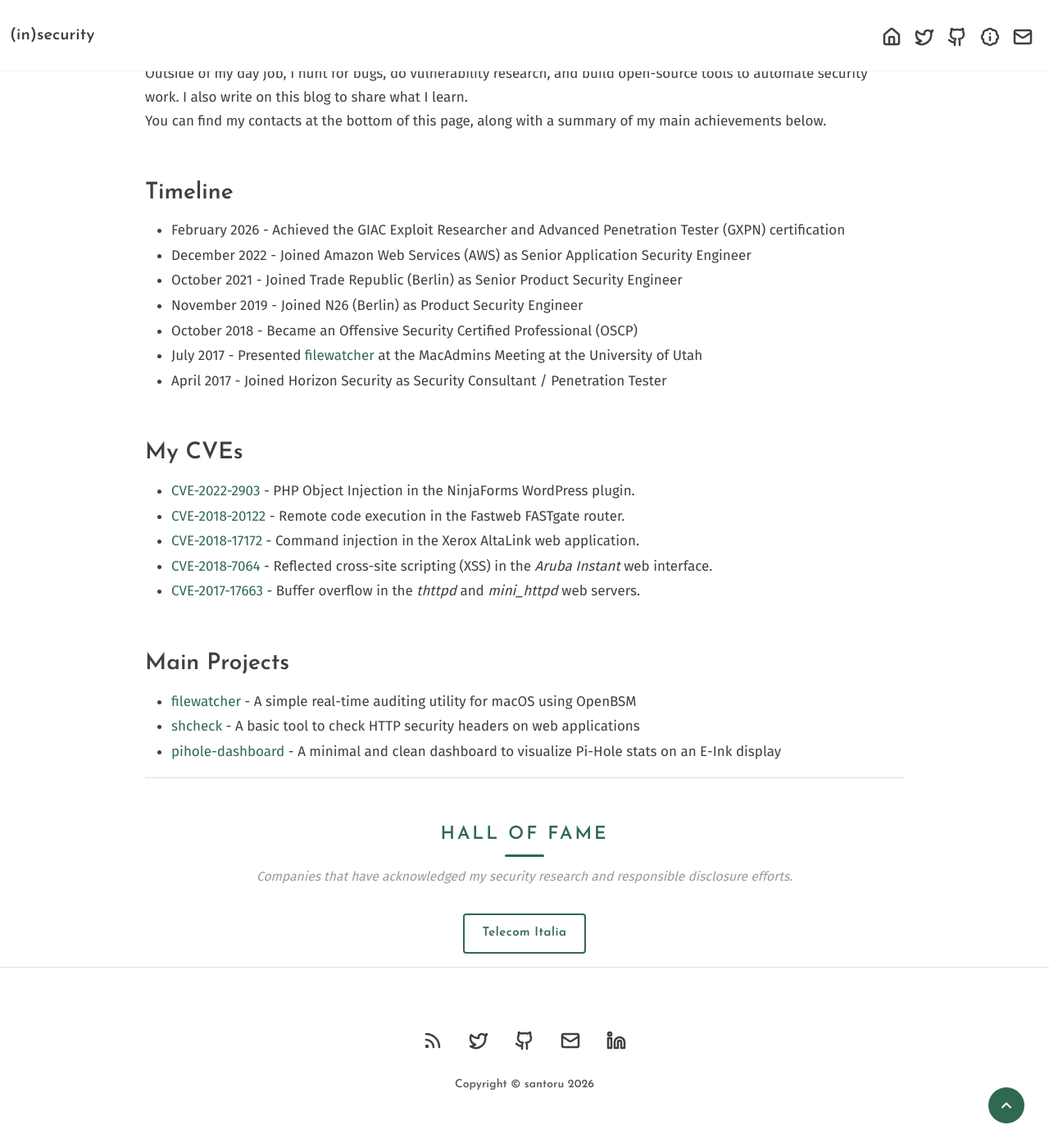
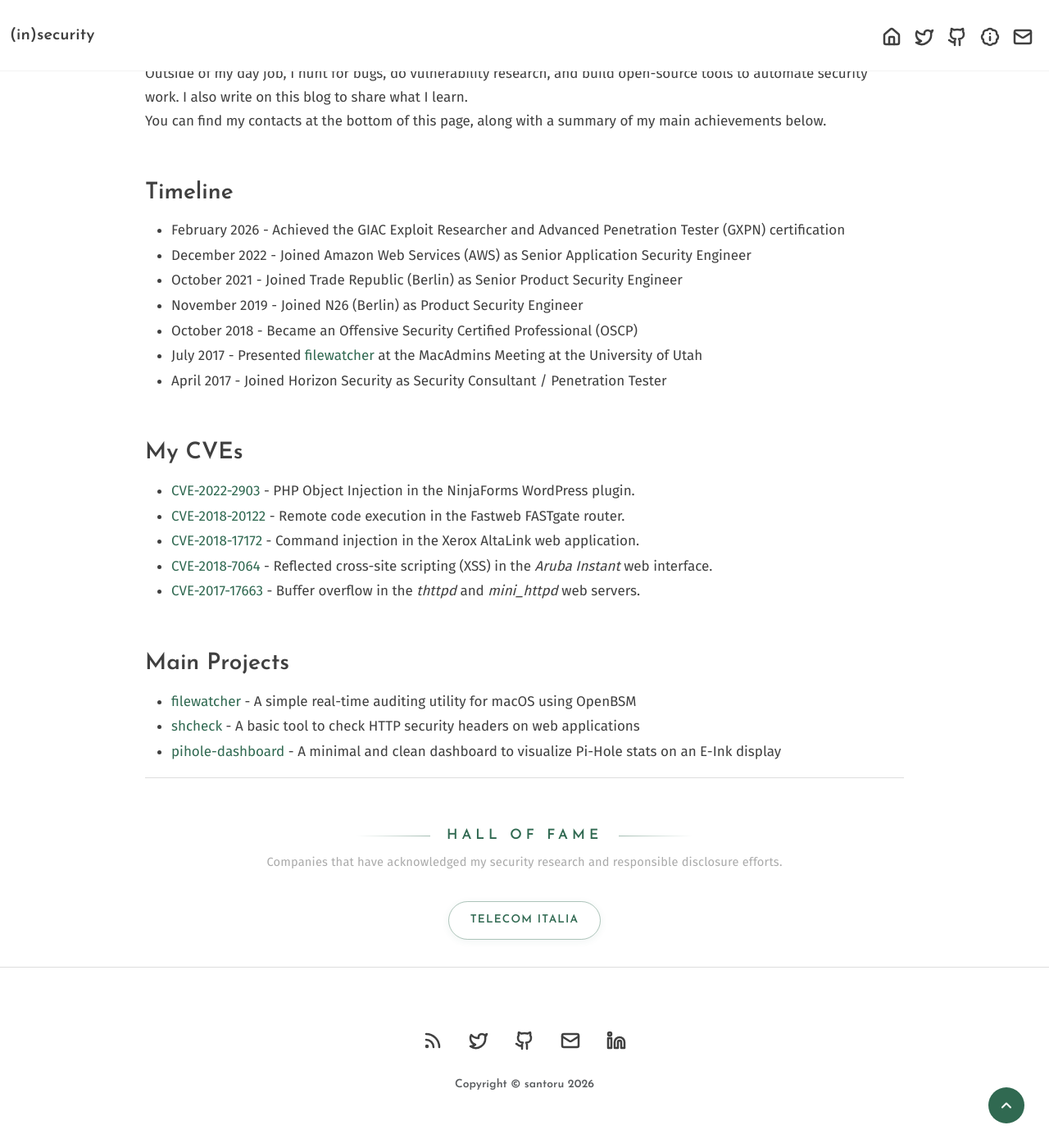
Before and after one commit to santoru/insecurity, a Jekyll site: the page built from about.md, in a window 1280 px wide and 1400 px high, scrolled down 906 px. Shown: the whole window at 82% size. Built offline with Jekyll 4.4.1, drawn with Linux system fonts in a browser that asks for light colours.

Commit message:
Restyle Hall of Fame section: pill cards, flanking lines, hover lift

```diff
--- a/css/style.css
+++ b/css/style.css
@@ -145,31 +145,38 @@ img + em {
 
 /* Hall of Fame */
 .hof-title {
-  text-align: center;
+  display: flex;
+  align-items: center;
+  justify-content: center;
+  gap: 20px;
   text-transform: uppercase;
-  letter-spacing: 3px;
-  font-size: 1.3em;
+  letter-spacing: 5px;
+  font-size: 1em;
   color: #306951;
-  margin-top: 2.5em;
+  margin-top: 3.5em;
+  margin-bottom: 0.6em;
+}
+
+.hof-title::before,
+.hof-title::after {
+  content: '';
+  flex: 1;
+  max-width: 90px;
+  height: 1px;
+  background: linear-gradient(to right, transparent, rgba(48, 105, 81, 0.45));
 }
 
 .hof-title::after {
-  content: '';
-  display: block;
-  width: 48px;
-  height: 3px;
-  background: #306951;
-  margin: 0.5em auto 0;
-  border-radius: 2px;
+  background: linear-gradient(to left, transparent, rgba(48, 105, 81, 0.45));
 }
 
 .hof-subtitle {
   text-align: center;
-  color: #999;
-  font-size: 0.92em;
-  font-style: italic;
-  margin-top: 0.5em;
-  margin-bottom: 2em;
+  color: #aaa;
+  font-size: 0.86em;
+  letter-spacing: 0.2px;
+  margin-top: 0;
+  margin-bottom: 2.4em;
 }
 
 .hof-list {
@@ -178,29 +185,36 @@ img + em {
   justify-content: center;
   list-style: none;
   padding: 0;
-  margin: 0;
-  gap: 12px;
+  margin: 0 0 1em;
+  gap: 14px;
 }
 
 .hof-list li { margin: 0; }
 
 .hof-list li a {
   display: inline-block;
-  padding: 9px 22px;
-  border: 2px solid #306951;
-  border-radius: 4px;
+  padding: 10px 26px;
+  background: transparent;
+  border: 1.5px solid rgba(48, 105, 81, 0.4);
+  border-radius: 50px;
   color: #306951 !important;
   font-family: 'Josefin Sans', sans-serif;
   font-weight: 600;
-  font-size: 0.88em;
-  letter-spacing: 0.5px;
+  font-size: 0.8em;
+  letter-spacing: 1.2px;
+  text-transform: uppercase;
   text-decoration: none;
-  transition: background-color 0.2s, color 0.2s;
+  box-shadow: 0 2px 10px rgba(48, 105, 81, 0.07);
+  transition: background 0.22s ease, border-color 0.22s ease,
+              color 0.22s ease, box-shadow 0.22s ease, transform 0.22s ease;
 }
 
 .hof-list li a:hover {
-  background-color: #306951;
+  background: #306951;
+  border-color: #306951;
   color: #fff !important;
+  box-shadow: 0 6px 22px rgba(48, 105, 81, 0.2);
+  transform: translateY(-2px);
 }
 
 /* Footer */
```
